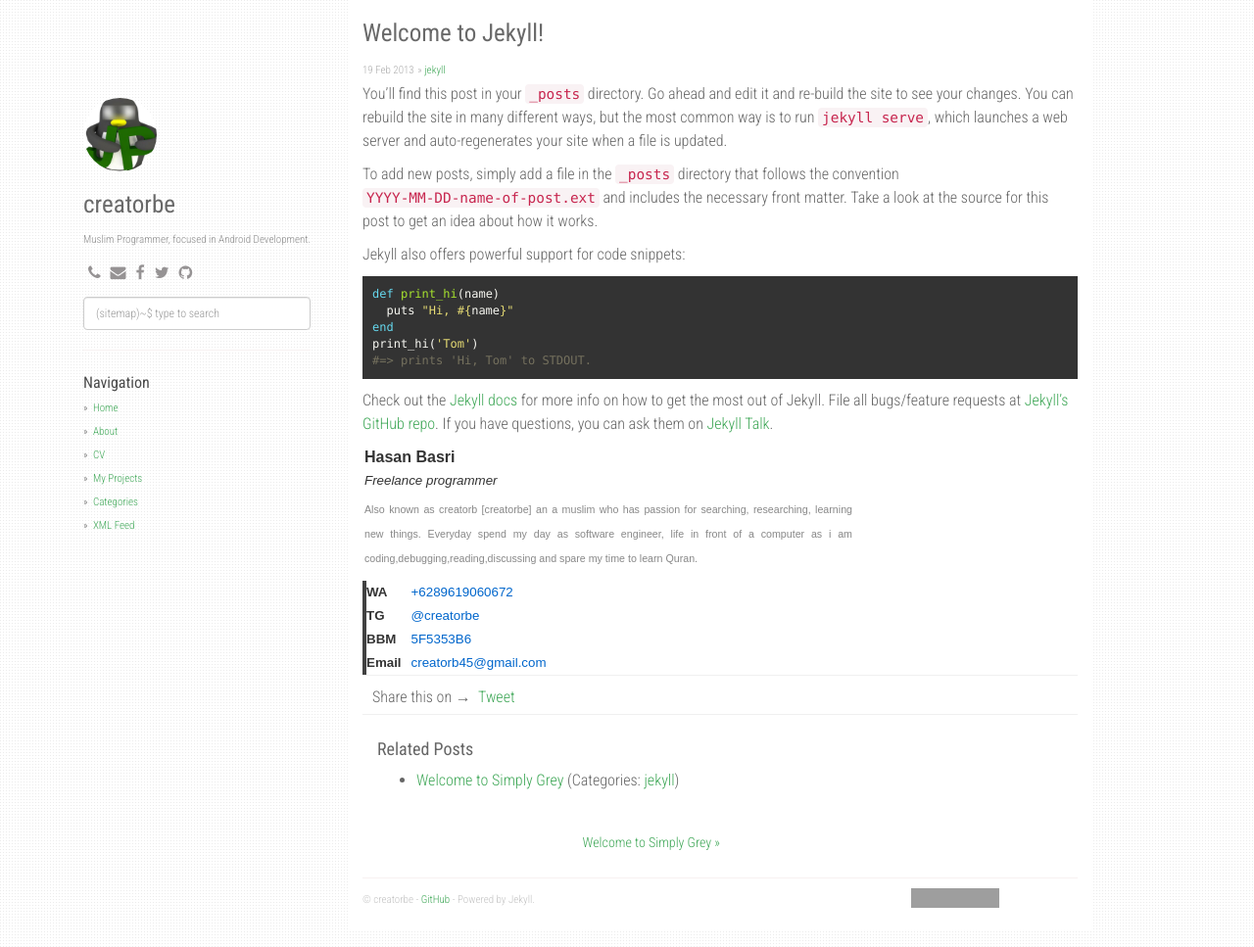
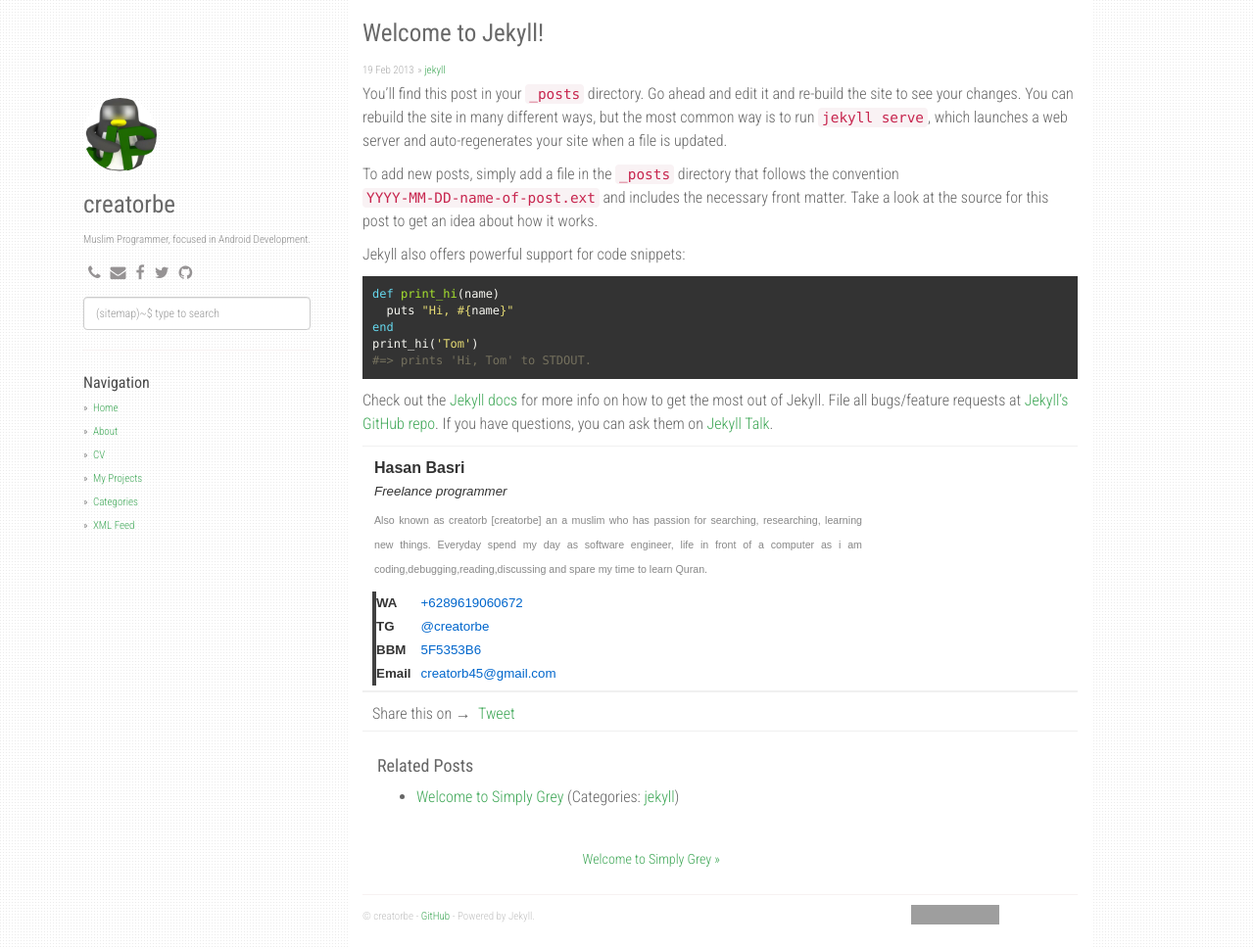
Before and after one commit to creatorbe/creatorbe.github.io, a Jekyll site: the page built from _posts/2016-04-19-welcome-to-jekyll.markdown, in a window 1280 px wide and 967 px high. Shown: the whole window at 98% size. Built offline with Jekyll 4.4.1, drawn with Linux system fonts in a browser that asks for light colours; nearby versions of some CDN libraries; comment, search, counter and statistics services are not loaded; grey boxes are pictures that could not be loaded.

Commit message:
styling signature css

```diff
--- a/static/css/main.css
+++ b/static/css/main.css
@@ -148,6 +148,12 @@
   color: #6D6D6D;
 }
 
+.signature {
+  padding: 10px 10px 5px;
+  border-top: 1px solid #f0f0f0;
+  border-bottom: 1px solid #f0f0f0;
+}
+
 .share-page {
   padding: 10px 10px 5px;
   border-top: 1px solid #f0f0f0;
```
